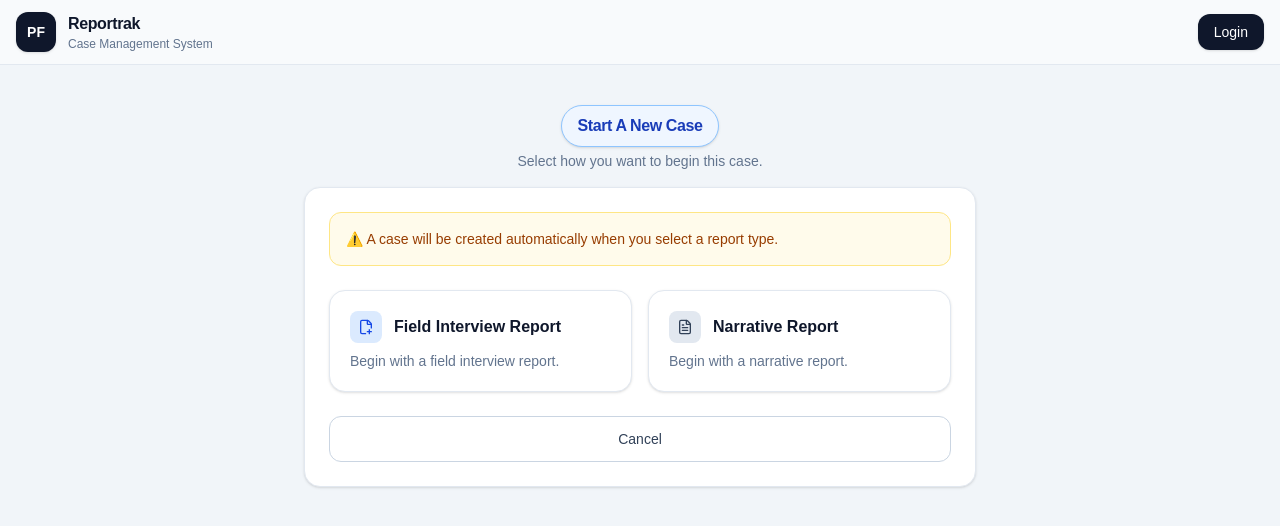
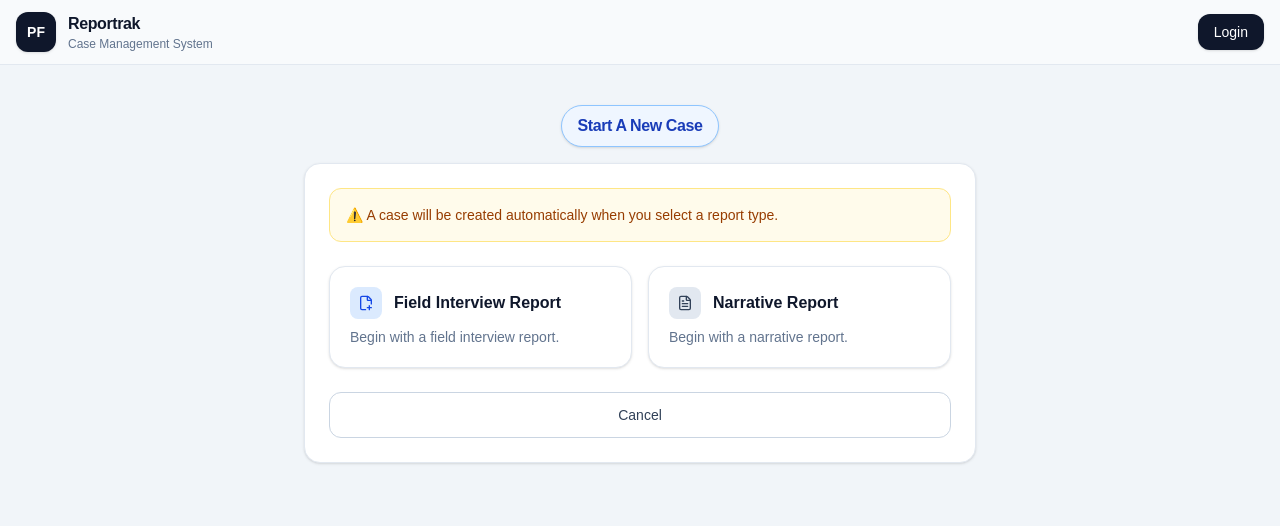
Before and after one commit to blehga/police-fi-portal, a Next.js app: page /cases/new in a window 1280 px wide. Shown: the top 526 px of the page. Built offline with nearby package versions, Linux system fonts and the light colour scheme; no server answers.

Commit message:
Updated the UI and modified to display only one page instead of 2

```diff
--- a/src/app/cases/new/page.tsx
+++ b/src/app/cases/new/page.tsx
@@ -52,10 +52,6 @@
           <div className="inline-flex items-center rounded-full border border-blue-300 bg-blue-50 px-4 py-2 text-base font-semibold tracking-tight text-blue-800 shadow-sm">
             Start A New Case
           </div>
-
-          <p className="mt-1 text-sm text-slate-500">
-            Select how you want to begin this case.
-          </p>
         </div>
 
         {/* Card */}
```
